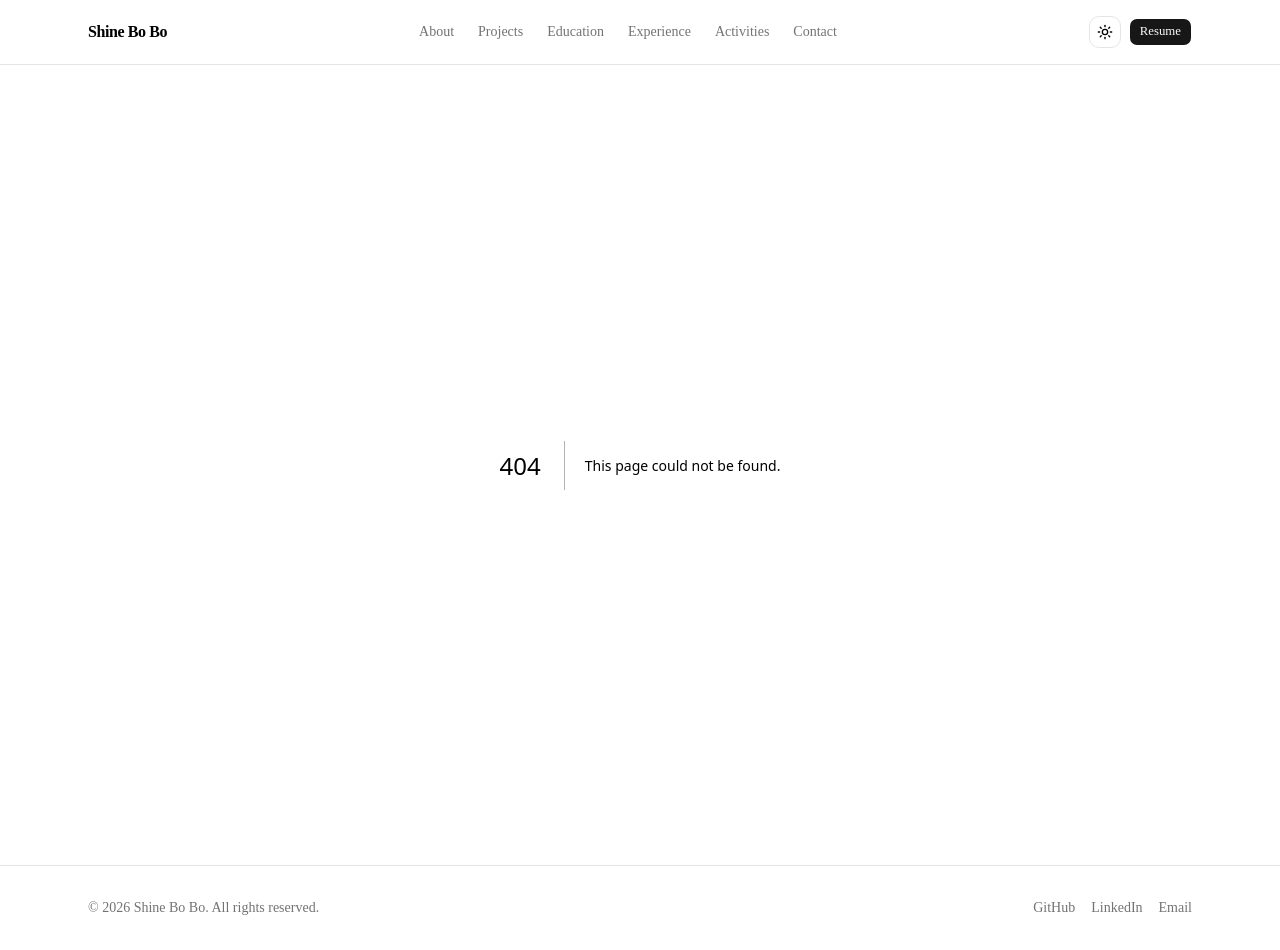
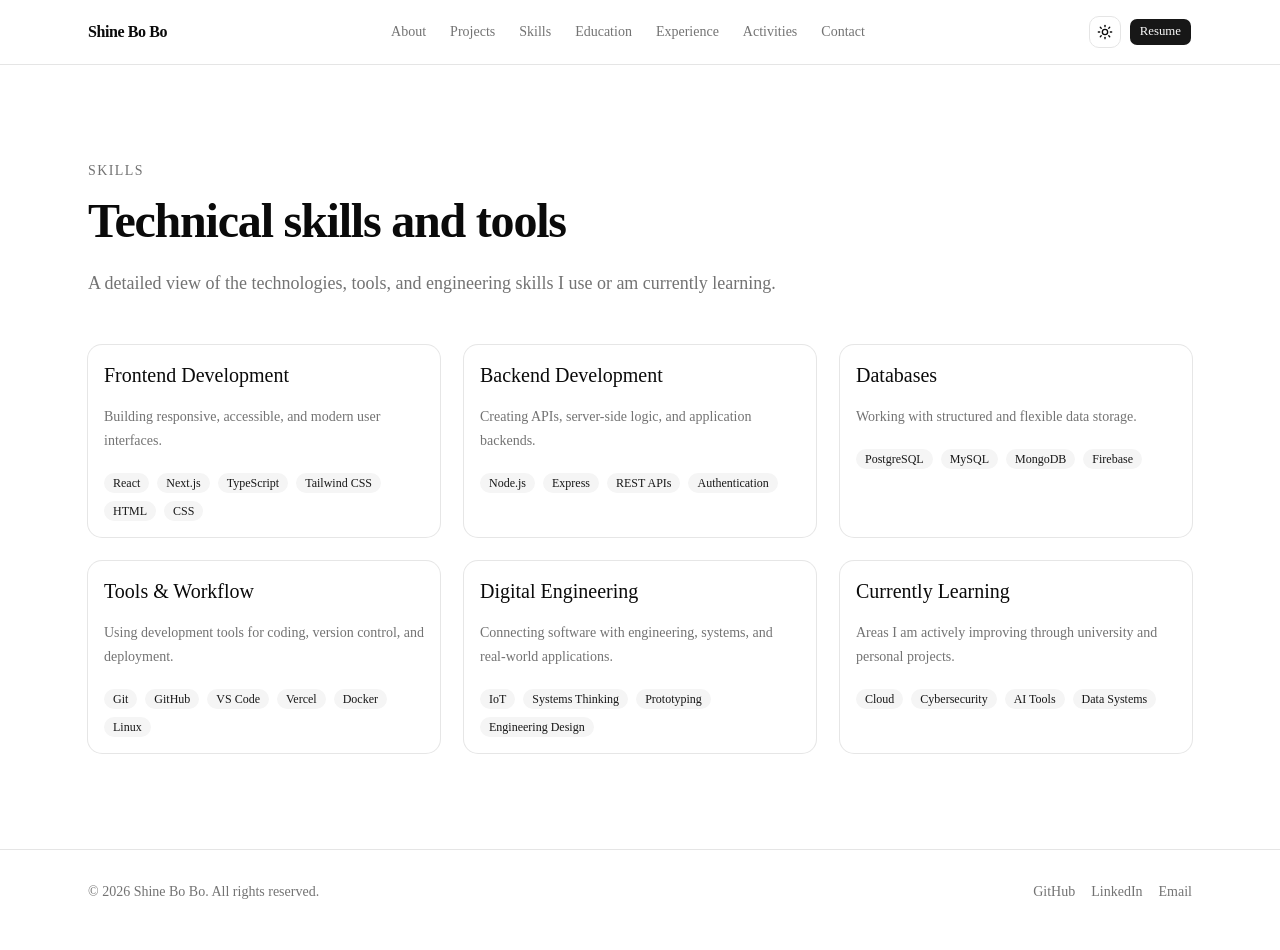
Before and after one commit to ShineBo/portfolio, a Next.js app: page /skills in a window 1280 px wide. Before the commit this address had no page. Built offline with nearby package versions, Linux system fonts and the light colour scheme.

Commit message:
feat: build skills page structure

```diff
--- /dev/null
+++ b/src/app/skills/page.tsx
@@ -0,0 +1,52 @@
+import type { Metadata } from "next"
+
+import { SectionContainer } from "@/components/shared/section-container"
+import { SectionHeading } from "@/components/shared/section-heading"
+import { Badge } from "@/components/ui/badge"
+import { Card, CardContent, CardHeader, CardTitle } from "@/components/ui/card"
+import { skillCategories } from "@/data/skills"
+
+export const metadata: Metadata = {
+  title: "Skills",
+  description:
+    "Technical skills and tools of Ming Zhu across web development, software engineering, and Digital Engineering.",
+}
+
+export default function SkillsPage() {
+  return (
+    <SectionContainer>
+      <SectionHeading
+        eyebrow="Skills"
+        title="Technical skills and tools"
+        description="A detailed view of the technologies, tools, and engineering skills I use or am currently learning."
+      />
+
+      <div className="mt-12 grid gap-6 md:grid-cols-2 lg:grid-cols-3">
+        {skillCategories.map((category) => (
+          <Card
+            key={category.title}
+            className="h-full transition-all hover:-translate-y-1 hover:shadow-md"
+          >
+            <CardHeader>
+              <CardTitle className="text-xl">{category.title}</CardTitle>
+            </CardHeader>
+
+            <CardContent>
+              <p className="text-sm leading-6 text-muted-foreground">
+                {category.description}
+              </p>
+
+              <div className="mt-5 flex flex-wrap gap-2">
+                {category.skills.map((skill) => (
+                  <Badge key={skill} variant="secondary">
+                    {skill}
+                  </Badge>
+                ))}
+              </div>
+            </CardContent>
+          </Card>
+        ))}
+      </div>
+    </SectionContainer>
+  )
+}
--- a/src/components/layout/navbar.tsx
+++ b/src/components/layout/navbar.tsx
@@ -12,6 +12,10 @@ const navItems = [
   {
     label: "Projects",
     href: "/projects",
+  },
+  {
+    label: "Skills",
+    href: "/skills",
   },
   {
     label: "Education",
```
